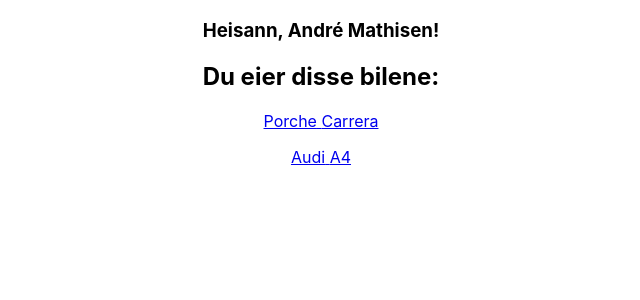
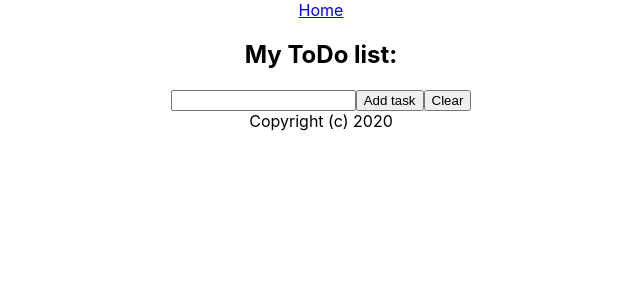
Before and after one commit to Anzure/learning-react, a React (Create React App) app: page / in a window 1280 px wide. Shown: the top 300 px of the page, without its empty margins (319-959 px from the left). Built offline with nearby package versions, Linux system fonts and the light colour scheme.

Commit message:
Simple to-do application

```diff
--- a/package.json
+++ b/package.json
@@ -14,7 +14,8 @@
     "react-dom": "^16.13.1",
     "react-router-dom": "^5.1.2",
     "react-scripts": "3.4.1",
-    "typescript": "^3.7.5"
+    "typescript": "^3.7.5",
+    "uuid": "^7.0.3"
   },
   "scripts": {
     "start": "react-scripts start",
@@ -38,6 +39,7 @@
     ]
   },
   "devDependencies": {
-    "@types/react-router-dom": "^5.1.3"
+    "@types/react-router-dom": "^5.1.3",
+    "@types/uuid": "^7.0.2"
   }
 }
--- a/src/App.tsx
+++ b/src/App.tsx
@@ -1,40 +1,26 @@
 import React from 'react';
 import './App.css';
-import CarView from './components/CarView';
-import PersonView from './components/PersonView';
-import Car from './interfaces/Car';
 import {
   BrowserRouter as Router,
   Switch,
   Route
 } from "react-router-dom";
+import HeaderView from './components/HeaderView';
+import FooterView from './components/FooterView';
+import TodoManager from './components/TodoManager';
 
 export default function App() {
-
-  let cars: Car[] = [
-    {
-      brand: "Porche",
-      model: "Carrera",
-      manufactured: new Date(2019, 6, 15)
-    },
-    {
-      brand: "Audi",
-      model: "A4",
-      manufactured: new Date(2005, 6, 15)
-    },
-  ];
 
   return (
     <div className="App">
       <Router>
+        <HeaderView />
         <Switch>
           <Route path="/" strict exact>
-            <PersonView firstName="André" lastName="Mathisen" cars={cars} />
-          </Route>
-          <Route path="/car" strict exact>
-            <CarView brand={cars[0].brand} model={cars[0].model} manufactured={cars[0].manufactured} />
+            <TodoManager />
           </Route>
         </Switch>
+        <FooterView />
       </Router>
     </div>
   );
--- a/src/components/CarView.tsx
+++ /dev/null
@@ -1,17 +0,0 @@
-import React from 'react';
-import Car from '../interfaces/Car';
-
-export default function CarView(car: Car) {
-
-    const { brand, model, manufactured }: Car = car;
-
-    const manufactureYear: string | number = manufactured ? manufactured.getFullYear() : 'unknown';
-
-    return (
-        <div>
-            <p>Brand: {brand}</p>
-            <p>Model: {model}</p>
-            <p>Manufactured: {manufactureYear}</p>
-        </div>
-    );
-}
--- /dev/null
+++ b/src/components/FooterView.tsx
@@ -0,0 +1,9 @@
+import React from 'react';
+
+export default function FooterView() {
+    return (
+        <div>
+            Copyright (c) 2020
+        </div>
+    );
+}
--- a/src/components/NavView.tsx
+++ b/src/components/HeaderView.tsx
@@ -1,9 +1,10 @@
 import React from 'react';
+import { Link } from 'react-router-dom';
 
 export default function NavView() {
     return (
         <div>
-
+            <Link to="/">Home</Link>
         </div>
     );
 }
--- a/src/components/PersonView.tsx
+++ /dev/null
@@ -1,27 +0,0 @@
-import React from 'react';
-import Person from '../interfaces/Person';
-import { Link } from "react-router-dom";
-
-export default function PersonView(person: Person) {
-
-    const { firstName, middleName, lastName, cars }: Person = person;
-
-    const fullName: string = firstName + ' ' + (middleName ? middleName + ' ' : '') + lastName;
-
-    // car.brand + "_" + car.model + (car.manufactured ? ("@" + car.manufactured) : '')
-
-    return (
-        <div>
-            <h3>Heisann, {fullName}!</h3>
-
-            <h2>Du eier disse bilene:</h2>
-
-            {cars && cars.map((car) => (
-                <p>
-                    <Link to={'/car'}>{car.brand} {car.model}</Link>
-                </p>
-            ))}
-
-        </div>
-    );
-}
--- /dev/null
+++ b/src/components/TodoItemView.tsx
@@ -0,0 +1,17 @@
+import React from 'react';
+import TodoItem from '../interfaces/TodoItem';
+
+export default function TodoItemView(props: {
+    todo: TodoItem;
+    toggle: (id: string) => undefined;
+}) {
+
+    const { id, name, completed }: TodoItem = props.todo;
+
+    return (
+        <li>
+            <input type="checkbox" onChange={(param) => props.toggle(id)} checked={completed}></input>
+            <span>{name}</span>
+        </li>
+    );
+}
--- /dev/null
+++ b/src/components/TodoListView.tsx
@@ -0,0 +1,23 @@
+import React from 'react';
+import TodoItemView from './TodoItemView';
+import TodoItem from '../interfaces/TodoItem';
+
+export default function TodoListView(props: {
+    todos: TodoItem[];
+    toggle: (id: string) => undefined;
+}) {
+
+    return (
+        <div>
+
+            <h2>My ToDo list:</h2>
+
+            <ul>
+                {props.todos.map((todo) => (
+                    <TodoItemView key={todo.id} todo={todo} toggle={props.toggle} />
+                ))}
+            </ul>
+
+        </div>
+    );
+}
--- /dev/null
+++ b/src/components/TodoManager.tsx
@@ -0,0 +1,49 @@
+import React, { useState, useRef } from 'react';
+import TodoListView from './TodoListView';
+import TodoItem from '../interfaces/TodoItem';
+import { v4 as uuid } from 'uuid';
+
+export default function TodoManager() {
+
+    const [todos, setTodos] = useState<TodoItem[]>([]);
+    const todoNameRef = useRef<HTMLInputElement>(null);
+
+    function addTaskToList(): void {
+        const name: string | null = todoNameRef.current ? todoNameRef.current.value : '';
+        if (name === '') return;
+        const todo: TodoItem = {
+            id: uuid().trim(),
+            name: name,
+            completed: false
+        };
+        const newTodos: TodoItem[] = [...todos, todo];
+        setTodos(newTodos);
+        if (todoNameRef.current != null) todoNameRef.current.value = '';
+    }
+
+    function toggleComplededTask(id: string): undefined {
+        const newTodos: TodoItem[] = [...todos];
+        const todo: TodoItem | undefined = newTodos.find((todo) => todo.id === id);
+        if (todo === undefined) return;
+        todo.completed = !todo.completed;
+        setTodos(newTodos);
+        console.log(todo);
+    }
+
+    function clearCompletedTasks(): void {
+        const newTodos: TodoItem[] = todos.filter((todo: TodoItem) => !todo.completed);
+        setTodos(newTodos);
+    }
+
+    return (
+        <div>
+
+            <TodoListView todos={todos} toggle={toggleComplededTask} />
+
+            <input ref={todoNameRef} type="text" />
+            <button onClick={addTaskToList}>Add task</button>
+            <button onClick={clearCompletedTasks}>Clear</button>
+
+        </div>
+    );
+}
--- a/src/interfaces/Car.ts
+++ /dev/null
@@ -1,5 +0,0 @@
-export default interface Car {
-    brand: string,
-    model: string,
-    manufactured?: Date
-}
--- /dev/null
+++ b/src/interfaces/TodoItem.ts
@@ -0,0 +1,5 @@
+export default interface TodoItem {
+    id: string;
+    name: string;
+    completed: boolean;
+}
```
Also changed, not shown: src/interfaces/Person.ts (deleted, +0 -9 lines), 1 other file (tests, documents, lock files or other folders).
